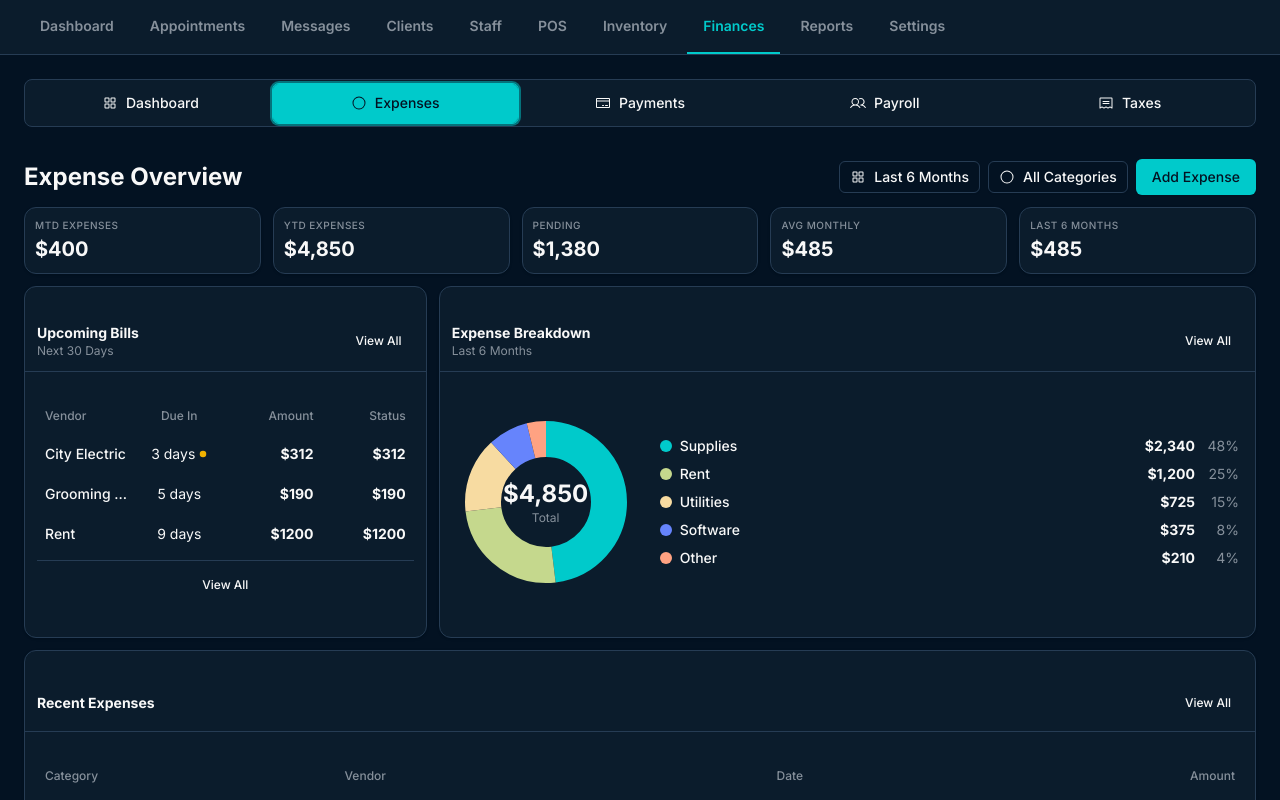
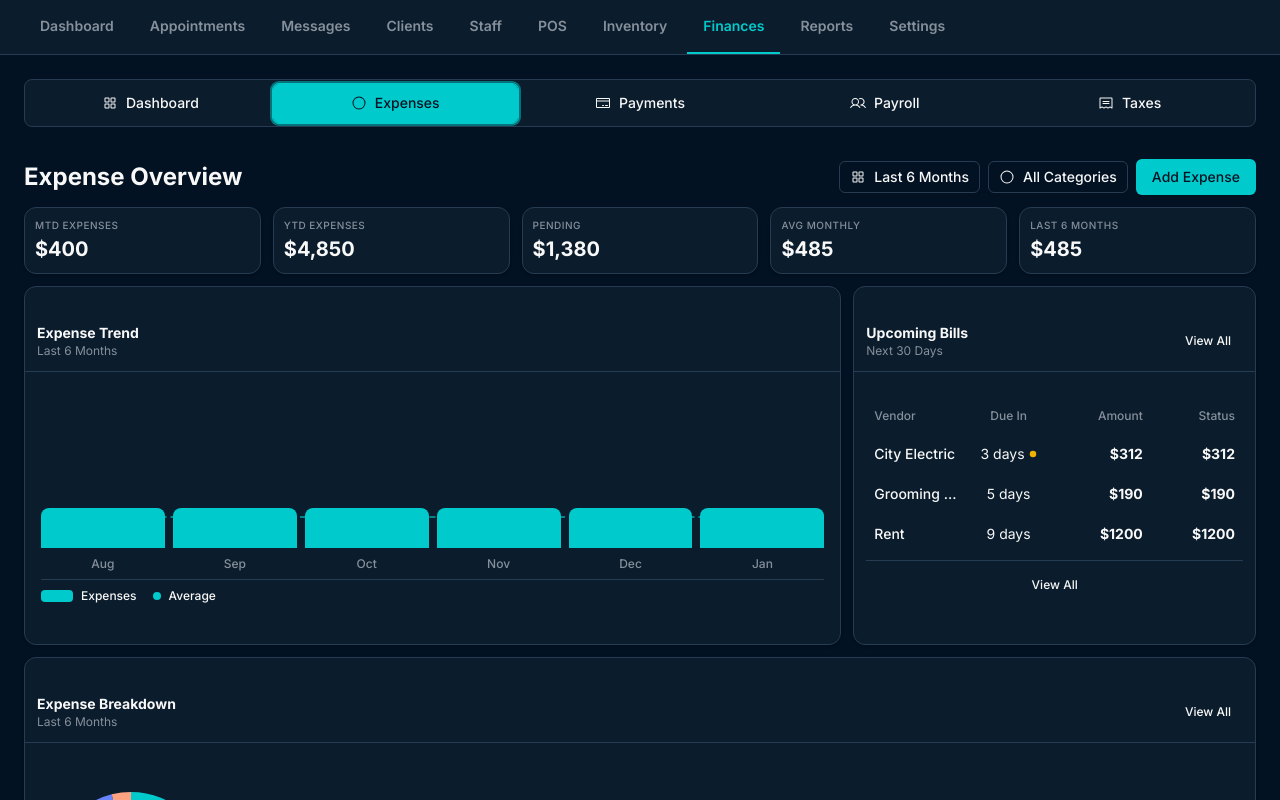
Before and after one commit to JimmysRanch/126, a React (Vite) app: page /finances in a window 1280 px wide. Both pictures are taken after a click on the tab "Expenses". Shown: the top 800 px of the page. Built offline with nearby package versions, Linux system fonts and the light colour scheme.

Commit message:
Generated by Spark: Please put the expense trend card back in

```diff
--- a/src/pages/Finances.tsx
+++ b/src/pages/Finances.tsx
@@ -233,6 +233,68 @@ export function Finances() {
             </div>
 
             <div className="grid grid-cols-1 lg:grid-cols-3 gap-3">
+              <Card className="lg:col-span-2 border-border">
+                <div className="p-3 border-b border-border">
+                  <h3 className="text-sm font-bold">Expense Trend</h3>
+                  <p className="text-xs text-muted-foreground">Last 6 Months</p>
+                </div>
+                <div className="p-4">
+                  <div className="relative h-48">
+                    <div className="absolute inset-0 flex items-end justify-between gap-2 pb-8">
+                      {(() => {
+                        const monthlyExpenses = [
+                          { month: 'Aug', amount: 650 },
+                          { month: 'Sep', amount: 720 },
+                          { month: 'Oct', amount: 850 },
+                          { month: 'Nov', amount: 920 },
+                          { month: 'Dec', amount: 1100 },
+                          { month: 'Jan', amount: 1200 },
+                        ]
+                        const maxExpense = Math.max(...monthlyExpenses.map(m => m.amount))
+                        const avgMonthly = 485
+
+                        return monthlyExpenses.map((data, i) => {
+                          const height = (data.amount / maxExpense) * 100
+                          return (
+                            <div key={i} className="flex-1 flex flex-col items-center gap-2">
+                              <div className="relative w-full" style={{ height: `${height}%`, minHeight: '40px' }}>
+                                <div
+                                  className="absolute bottom-0 w-full rounded-t-lg transition-all hover:opacity-80 cursor-pointer"
+                                  style={{
+                                    height: '100%',
+                                    backgroundColor: 'oklch(0.75 0.15 195)'
+                                  }}
+                                />
+                              </div>
+                              <span className="text-xs font-medium text-muted-foreground">{data.month}</span>
+                            </div>
+                          )
+                        })
+                      })()}
+                    </div>
+
+                    <div className="absolute inset-x-0 flex items-center pointer-events-none" style={{ bottom: '45%' }}>
+                      <div className="w-full border-t-2 border-dashed border-primary opacity-60" />
+                      <div className="absolute right-0 flex items-center gap-2">
+                        <div className="w-2 h-2 rounded-full bg-primary" />
+                        <span className="text-xs font-medium text-primary whitespace-nowrap">Avg</span>
+                      </div>
+                    </div>
+
+                    <div className="absolute bottom-0 left-0 right-0 flex items-center justify-start gap-4 pt-2 border-t border-border mt-2">
+                      <div className="flex items-center gap-2">
+                        <div className="w-8 h-3 rounded" style={{ backgroundColor: 'oklch(0.75 0.15 195)' }} />
+                        <span className="text-xs font-medium">Expenses</span>
+                      </div>
+                      <div className="flex items-center gap-2">
+                        <div className="w-2 h-2 rounded-full bg-primary" />
+                        <span className="text-xs font-medium">Average</span>
+                      </div>
+                    </div>
+                  </div>
+                </div>
+              </Card>
+
               <Card className="border-border">
                 <div className="p-3 border-b border-border flex items-center justify-between">
                   <div>
@@ -274,8 +336,9 @@ export function Finances() {
                   </div>
                 </div>
               </Card>
+            </div>
 
-              <Card className="lg:col-span-2 border-border">
+            <Card className="border-border">
               <div className="p-3 border-b border-border flex items-center justify-between">
                 <div>
                   <h3 className="text-sm font-bold">Expense Breakdown</h3>
@@ -347,7 +410,6 @@ export function Finances() {
                 </div>
               </div>
             </Card>
-            </div>
 
             <Card className="border-border">
               <div className="p-3 border-b border-border flex items-center justify-between">
```
Lines whose indentation alone changed are shown as unchanged.
